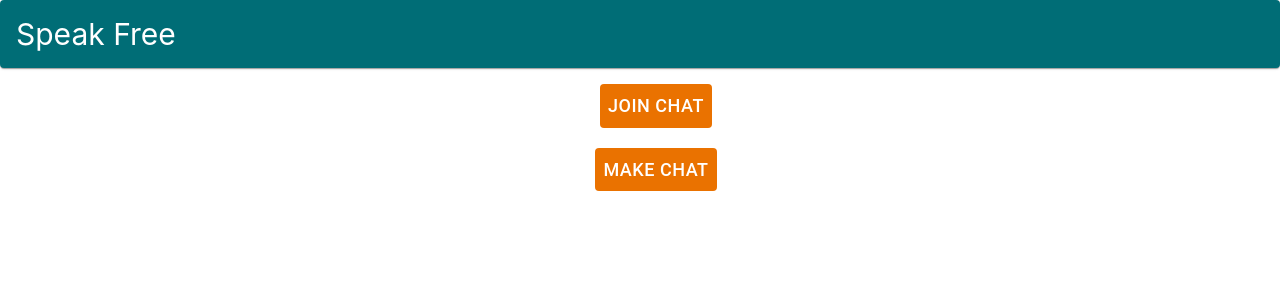
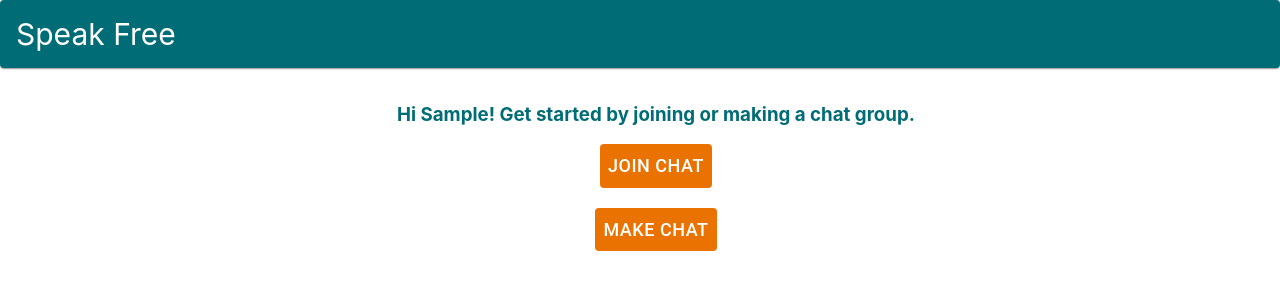
Before and after one commit to seanmacdonald/little-wing, a React (Create React App) app: page / in a window 1280 px wide. Both pictures are taken after typing "Sample" into the empty fields and a click on the button "SUBMIT". Shown: the top 300 px of the page. Built offline with nearby package versions, Linux system fonts and the light colour scheme; no server answers; the HTML template or start-up script is replaced by a standard one.

Commit message:
implemented handleJoin method so the chats can be requested and displayed. Also added loading indicators

```diff
--- a/package.json
+++ b/package.json
@@ -5,6 +5,7 @@
   "dependencies": {
     "@material-ui/core": "^4.5.1",
     "@reach/router": "^1.2.1",
+    "axios": "^0.19.0",
     "contentful": "^7.10.0",
     "react": "^16.10.2",
     "react-dom": "^16.10.2",
--- a/src/components/ChatPage.js
+++ b/src/components/ChatPage.js
@@ -5,6 +5,7 @@ import Grid from '@material-ui/core/Grid';
 import Button from '@material-ui/core/Button';
 import CircularProgress from '@material-ui/core/CircularProgress';
 import { ChatPageStyles } from '../styles/ChatPageStyles';
+import axios from 'axios';
 
 
 var connectWebsocket = (username, setConnected, setError) => {
@@ -35,6 +36,8 @@ function ChatPage(props) {
     const [loading, setLoading] = useState(true);
     const [error, setError] = useState("");
     const [join, setJoin] = useState(false);
+    const [joinLoading, setJoinLoading] = useState(false);
+    const [chats, setChats] = useState(null);
     const [make, setMake] = useState(false);
 
 
@@ -81,6 +84,28 @@ function ChatPage(props) {
         connectWebsocket(username, setConnected, setError);
     }
 
+    //Handler method for when join chat is pressed
+    var handleJoin = () => {
+        console.log("join pressed");
+        setJoinLoading(true);
+        setJoin(true);
+        axios.get("http://localhost:8080/chats")
+            .then((response) => {
+                setJoinLoading(false);
+                console.log(response.data);
+                setChats(response.data);
+            })
+            .catch((error) => {
+                setJoinLoading(false);
+                console.log(error);
+            });
+    }
+
+    //Handler method for when make chat is pressed
+    var handleMake = () => {
+        console.log("make pressed");
+    }
+
     var renderPage = () => {
         if (!loading && error === "") {
             return (
@@ -93,15 +118,19 @@ function ChatPage(props) {
                     </Grid>
                 </div>
             );
-        } else if(error !== "") {
+        } else if(!loading && error !== "") {
             return (
                 <h4>{error}</h4>
             );
         }
 
+        return renderSpinner();
+    }
+
+    var renderSpinner = () => {
         return (
             <div className={classes.loading}>
-                    <CircularProgress className={classes.progress}/>
+                <CircularProgress className={classes.progress}/>
             </div>
         );
     }
@@ -114,11 +143,14 @@ function ChatPage(props) {
     var renderContent = () => {
         if(!join && !make) {
             return renderOptions();
+        } else if(join && joinLoading) {
+            return renderSpinner();
+        } else if(join && !joinLoading) {
+            return renderChats();
         }
     }
 
     var renderOptions = () => {
-        console.log("hi");
         return(
             <Grid
             container
@@ -127,9 +159,18 @@ function ChatPage(props) {
             alignItems="center"
             className={classes.buttonContainer}
             >
-                <Button className={classes.button}>Join Chat</Button><br/>
-                <Button className={classes.button}>Make Chat</Button>
+                <h3 className={classes.message}>Hi {username}! Get started by joining or making a chat group.</h3>
+                <Button className={classes.button} onClick={handleJoin.bind(this)}>Join Chat</Button><br/>
+                <Button className={classes.button} onClick={handleMake.bind(this)}>Make Chat</Button>
             </Grid>
+        );
+    }
+
+    var renderChats = () => {
+        return (
+            <div>
+                {chats}
+            </div>
         );
     }
 
--- a/src/components/HomePage.js
+++ b/src/components/HomePage.js
@@ -77,9 +77,9 @@ function HomePage() {
 
         <Grid item xs={12}>
           <Paper className={classes.paper}>
-            <h1 className={classes.bodyTitle}>
-                Enter username:
-            </h1>
+            <h3 className={classes.bodyTitle}>
+                Enter username to get started below.
+            </h3>
             <TextField
                 id="outlined-with-placeholder"
                 label="username"
--- a/src/styles/ChatPageStyles.js
+++ b/src/styles/ChatPageStyles.js
@@ -19,6 +19,7 @@ export const ChatPageStyles = makeStyles(theme => ({
         alignItems: "center",
         display: "flex",
         justifyContent: "center",
+        marginTop: theme.spacing(10),
     },
     loading2: {
         //verticalAlign: "middle"
@@ -42,5 +43,8 @@ export const ChatPageStyles = makeStyles(theme => ({
     },
     buttonContainer: {
         margin: theme.spacing(2),
+    },
+    message: {
+        color: themeTeal,
     }
 }));
```
